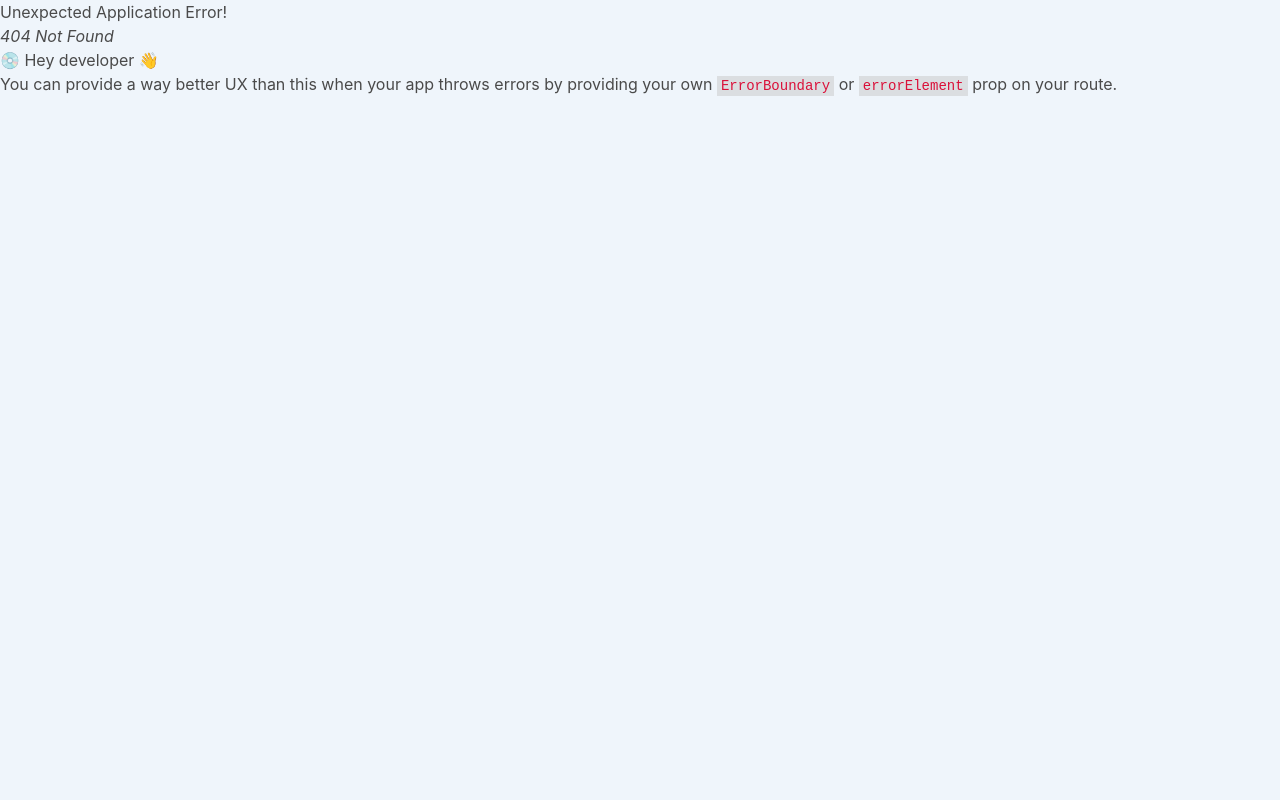
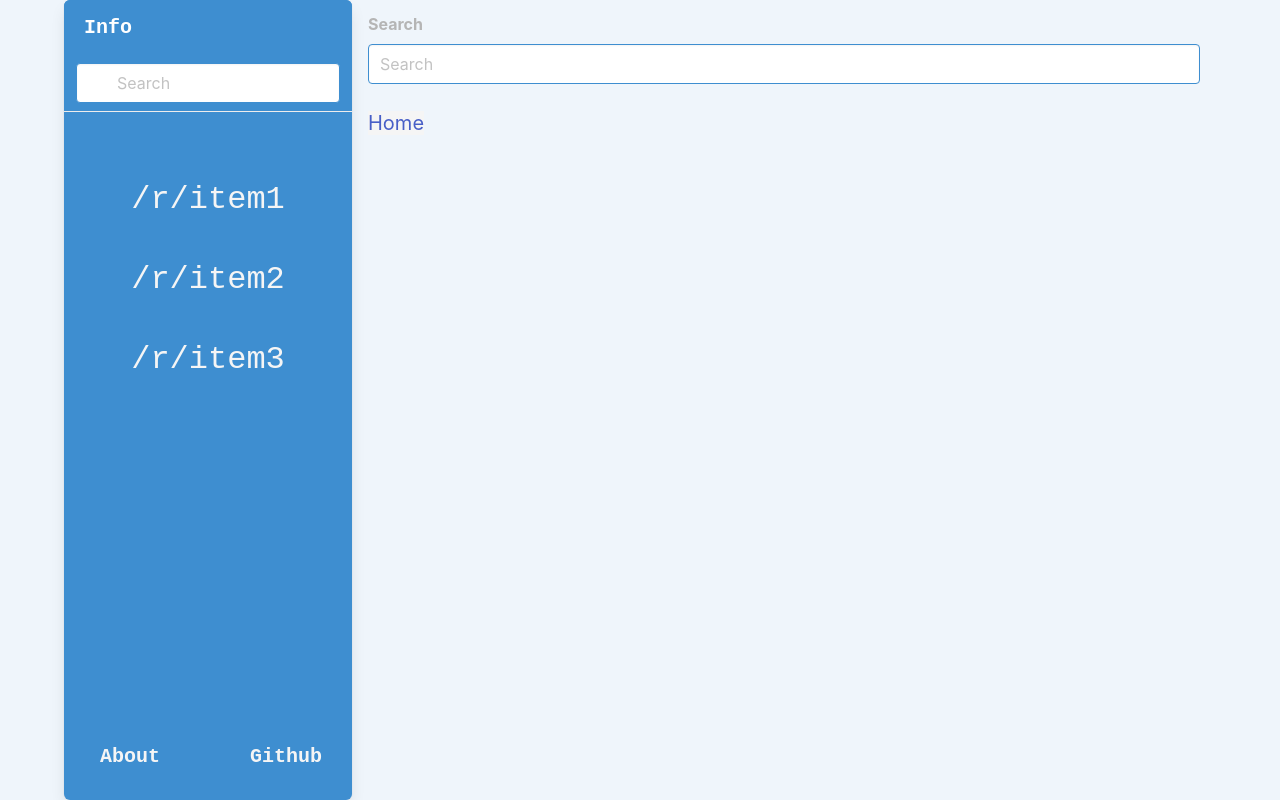
Before and after one commit to impeterk/tinyReddit, a React (Vite) app: page /search in a window 1280 px wide. Before the commit this address had no page. Built offline with nearby package versions, Linux system fonts and the light colour scheme.

Commit message:
added searchView and search params

```diff
--- a/src/App.jsx
+++ b/src/App.jsx
@@ -3,11 +3,13 @@ import Root from "@/views/Root"
 import PostsView from "@/views/PostsView"
 import PostDetailView from "@/views/PostDetailView"
 import AboutView from '@/views/AboutView'
+import SearchView from "./views/SearchView"
 
 const appRouter = createBrowserRouter(createRoutesFromElements(
     <Route path="/" element={<Root />}>
         <Route path="/r/:subreddit" element={<PostsView />}/>
         <Route path="/r/:subreddit/:id" element={<PostDetailView />} />
+        <Route path="search" element={<SearchView />} />
         <Route path="/about" element={<AboutView />} />
     </Route>
 ))
--- /dev/null
+++ b/src/components/Search/Search.jsx
@@ -0,0 +1,30 @@
+import { useNavigate, createSearchParams } from "react-router-dom";
+import { useRef } from 'react'
+export default function Search() {
+
+    const navigate = useNavigate()
+
+    const searchRef = useRef()
+    const onSearchChange = (e) => {
+
+        const searchQuery = {
+            q: searchRef.current.value
+        }
+        const query = createSearchParams(searchQuery)
+
+        navigate({
+            pathname: '/search',
+            search:`?${query}`
+        })
+
+    }
+
+
+    return (
+        <div className="control px-2">
+            <label htmlFor="" className="label has-text-grey-light">Search</label>
+            <input onChange={onSearchChange} ref={searchRef} className="input is-info" type="text" placeholder="Search" />
+        </div>
+    )
+
+}
--- a/src/views/Root.jsx
+++ b/src/views/Root.jsx
@@ -1,6 +1,7 @@
 import Panel from "@/components/layout/Panel";
 import NavBar from "@/components/layout/NavBar";
 import { Outlet, Navigate, useLocation } from "react-router-dom";
+import Search from "../components/Search/Search";
 
 export default function Root() {
     const location = useLocation()
@@ -15,7 +16,9 @@ export default function Root() {
             <div className="columns m-0 p-0">
                 <div id="only-desktop" className="column m-0 p-0"><Panel /></div>
                 <div id="only-mobile" className="column p-0 m-0"><NavBar /></div>
-                <div className="column is-9 px-2"><Outlet /></div>
+                <div className="column is-9 px-2">
+                    <Search />
+                    <Outlet /></div>
             </div>
         </div>
     )
--- /dev/null
+++ b/src/views/SearchView.jsx
@@ -0,0 +1,25 @@
+import { Link, useNavigate, useSearchParams } from 'react-router-dom'
+import db from '@/db.json'
+
+export default function SearchView() {
+    const navigate = useNavigate()
+    const [searchParams, setSearchParams] = useSearchParams()
+    const searchQuery = searchParams.get('q')
+    const subredditList = db.subredditList
+
+    const onLinkClick = () => {
+        if (!subredditList.includes(searchQuery) && searchQuery) {
+            subredditList.unshift(searchQuery)
+        }
+        navigate({
+            pathname: `/r/${searchQuery}`
+        })
+        setSearchParams(prev => '')
+    }
+
+    return (
+        <section className="section py-5 px-2">
+            <Link onClick={onLinkClick} className="is-info has-background-light is-size-5">{searchQuery ? `/r/${searchQuery}` : 'Home'}</Link>
+        </section>
+    )
+}
```
Also changed, not shown: src/store/store.js (added).
